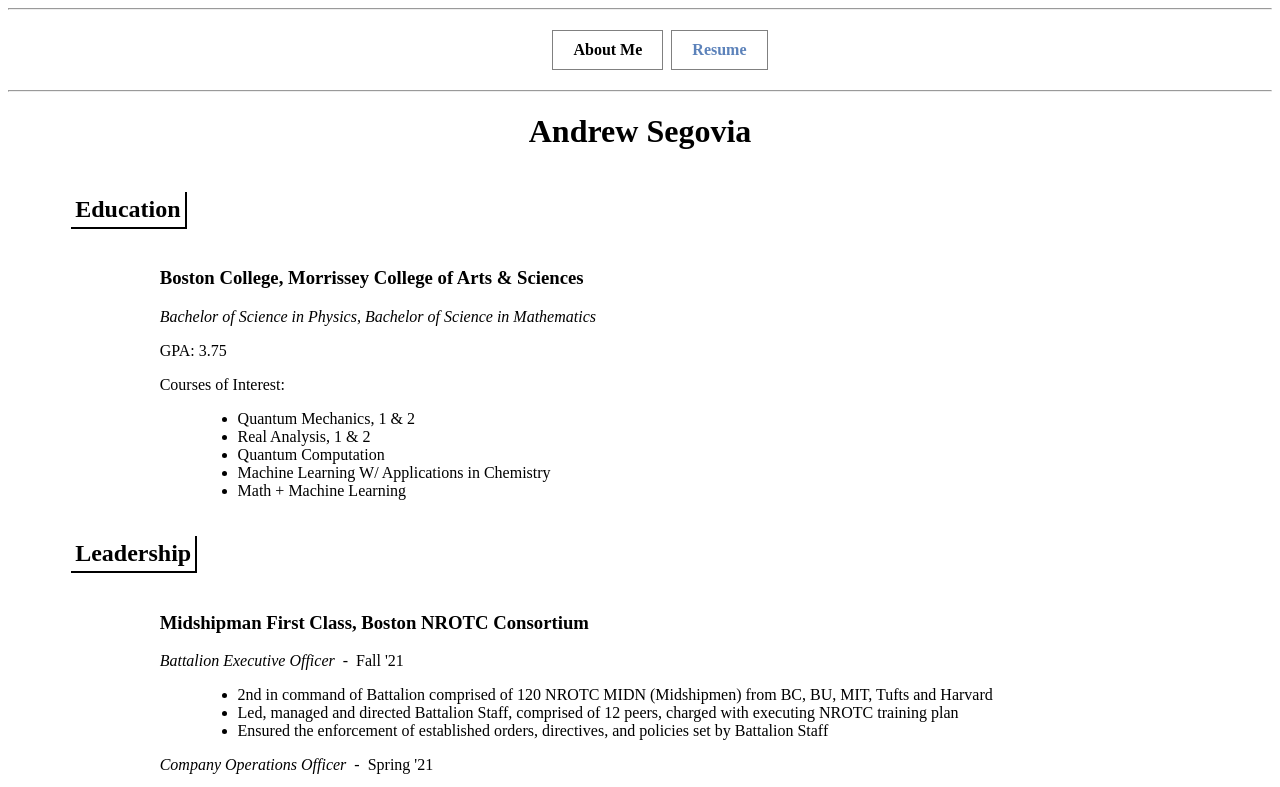
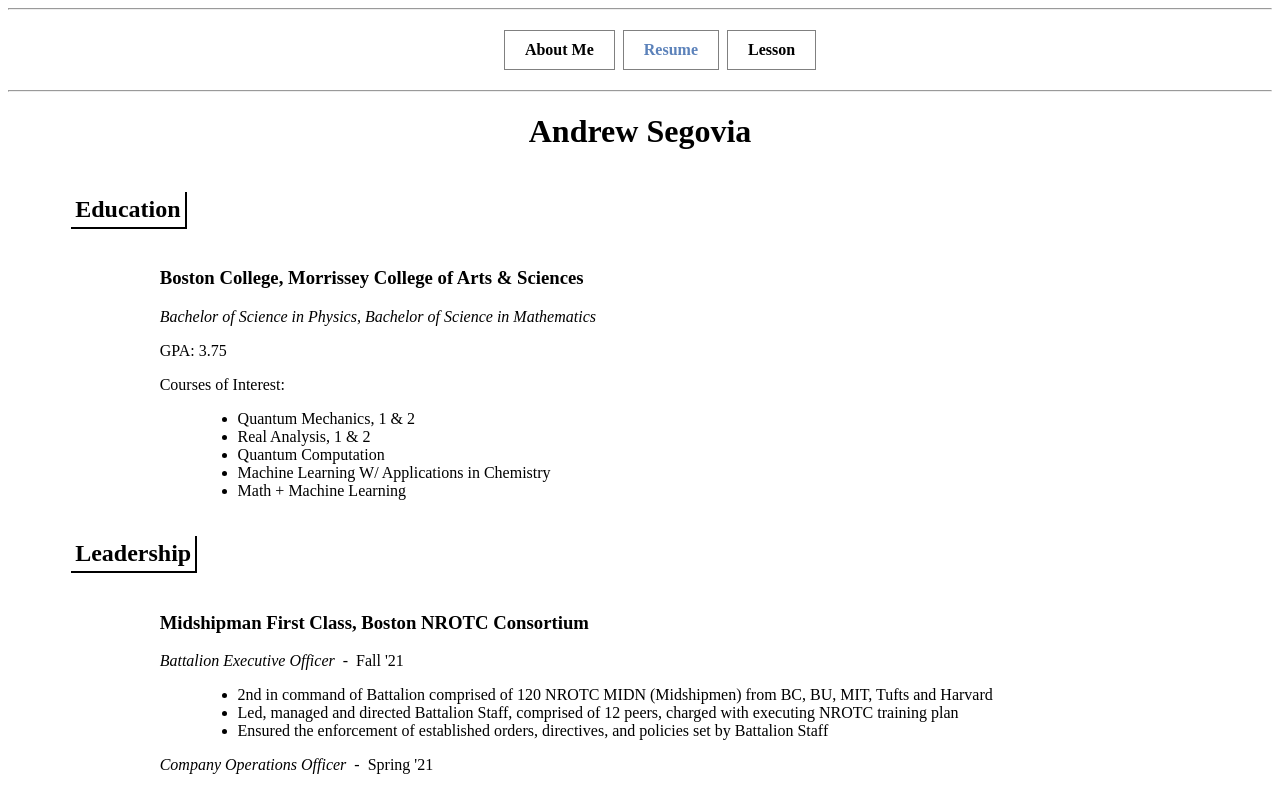
Before and after one commit to Segoviaa1/AndrewSegovia, a plain HTML site: page Resume.html in a window 1280 px wide. Shown: the top 787 px of the page. Drawn offline with Linux system fonts and the light colour scheme; a web font is replaced by a local one.

Commit message:
Update Resume.html

```diff
--- a/Resume.html
+++ b/Resume.html
@@ -205,6 +205,7 @@ animation-iteration-count: infinite}
    <ul id="menu" style="text-align:center ; font-size: 16px ; color:Green">
       <li><a href="index.html"><button class = "Brandon ; button shadow" ><strong>About Me</strong></button></a></li>
       <li><a href="Resume.html"><button  class = "Brandon ; button shadow" style = "color:5C82BA"><strong>Resume</strong></button></a></li>
+      <li><a href="Lessons.html"><button  class = "Brandon ; button shadow"><strong>Lesson</strong></button></a></li>
    </ul>
    <hr>
  </nav>
```
